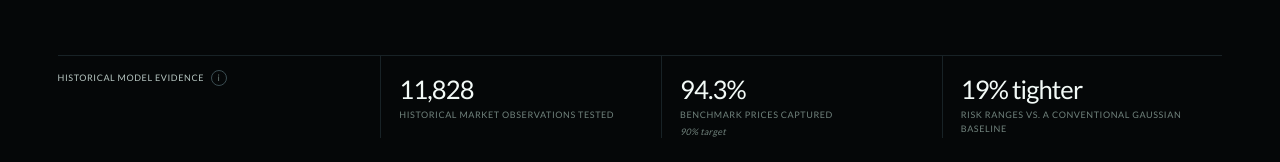
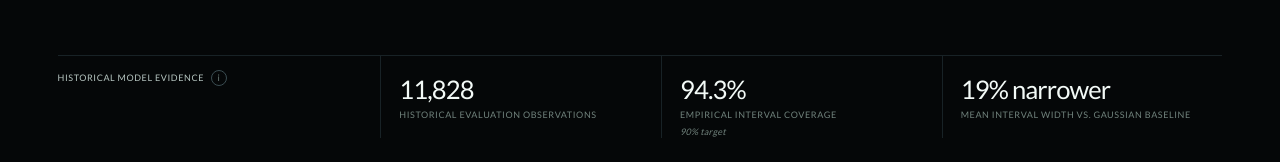
Before and after one commit to chin0312/valtide, a React (Vite) app in the folder apps/web/: page / in a window 1280 px wide. Shown: the part 638-800 px from the top of the page. Built offline with nearby package versions, Linux system fonts and the light colour scheme.

Commit message:
fix(web): clarify historical evidence metrics

```diff
--- a/apps/web/src/components/DocsPage.tsx
+++ b/apps/web/src/components/DocsPage.tsx
@@ -120,7 +120,7 @@ function GuideVisual({ kind }: { kind: VisualKind }) {
     {kind === "guard" && <div className="shot-guard"><small>INTEGRATION CHECK</small><p><b>✓</b> Chain ID and contract match</p><p><b>✓</b> Asset and sequence match</p><p><b>✓</b> Attestation is within max age</p><p className="is-spotlit"><b>✓</b> Registry state read at decision time</p><span className="shot-callout">Check again at enforcement</span></div>}
     {kind === "signals" && <div className="shot-signals"><div><small>xSTOCK VALIDATION TARGET</small><strong>$178.20</strong><em>assimilated by P1a-C</em></div><div className="is-spotlit"><span><small>X-PERP EVIDENCE</small><b>$180.00</b></span><span><small>TRUSTED ANCHOR</small><b>$180.00</b></span><span><small>MARKET STATE</small><b>CLOSED</b></span></div><span className="shot-callout">Preserve the information set</span></div>}
     {kind === "interval" && <div className="shot-interval"><small>90% CALIBRATED PREDICTION INTERVAL</small><div className="interval-axis"><i /><span className="interval-band">$178.83 – $179.43</span><b className="interval-fair">P1a-C<br />$179.13</b><b className="interval-ref">X-Perp<br />$180.00</b></div><span className="shot-callout">Judge the range with the center</span></div>}
-    {kind === "evaluation" && <div className="shot-evaluation"><span><small>OBSERVATIONS</small><strong>11,828</strong></span><span className="is-spotlit"><small>BENCHMARK COVERAGE</small><strong>94.3%</strong><em>90% target</em></span><span><small>MEAN RANGE WIDTH</small><strong>19% tighter</strong><em>vs Gaussian baseline</em></span><span className="shot-callout">Coverage is not point accuracy</span></div>}
+    {kind === "evaluation" && <div className="shot-evaluation"><span><small>OBSERVATIONS</small><strong>11,828</strong></span><span className="is-spotlit"><small>INTERVAL COVERAGE</small><strong>94.3%</strong><em>90% target</em></span><span><small>MEAN INTERVAL WIDTH</small><strong>19% narrower</strong><em>vs Gaussian baseline</em></span><span className="shot-callout">Coverage is not point accuracy</span></div>}
   </div>;
 }
 
--- a/apps/web/src/components/Hero.tsx
+++ b/apps/web/src/components/Hero.tsx
@@ -233,9 +233,9 @@ export function Hero() {
         <div className="valtide-hero__proof-intro">
           <span className="valtide-hero__proof-heading">Historical model evidence <MetricInfo id="historical-model-evidence-note" label="About these historical model metrics">Historical evaluation from June–September 2026. Valtide tested 11,828 observations using a 90% prediction-range target. The benchmark is the contemporaneous trusted market price used for evaluation. The ranges captured that benchmark 94.3% of the time and were 19% narrower than a conventional Gaussian range built from the same price estimates. Coverage above target is not automatically better; it must be considered together with range width. Historical results are not production guarantees or comparisons with oracle providers.</MetricInfo></span>
         </div>
-        <div><strong>{MODEL_EVIDENCE_SUMMARY.observations.toLocaleString("en-US")}</strong><span>Historical market observations tested</span></div>
-        <div><strong>{(MODEL_EVIDENCE_SUMMARY.coverage * 100).toFixed(1)}%</strong><span>Benchmark prices captured</span><small>{(MODEL_EVIDENCE_SUMMARY.coverageTarget * 100).toFixed(0)}% target</small></div>
-        <div><strong>{(MODEL_EVIDENCE_SUMMARY.intervalWidthReduction * 100).toFixed(0)}% tighter</strong><span>Risk ranges vs. a conventional Gaussian baseline</span></div>
+        <div><strong>{MODEL_EVIDENCE_SUMMARY.observations.toLocaleString("en-US")}</strong><span>Historical evaluation observations</span></div>
+        <div><strong>{(MODEL_EVIDENCE_SUMMARY.coverage * 100).toFixed(1)}%</strong><span>Empirical interval coverage</span><small>{(MODEL_EVIDENCE_SUMMARY.coverageTarget * 100).toFixed(0)}% target</small></div>
+        <div><strong>{(MODEL_EVIDENCE_SUMMARY.intervalWidthReduction * 100).toFixed(0)}% narrower</strong><span>Mean interval width vs. Gaussian baseline</span></div>
       </div>
     </section>
   );
```
Also changed, not shown: 1 other file (tests, documents, lock files or other folders).
